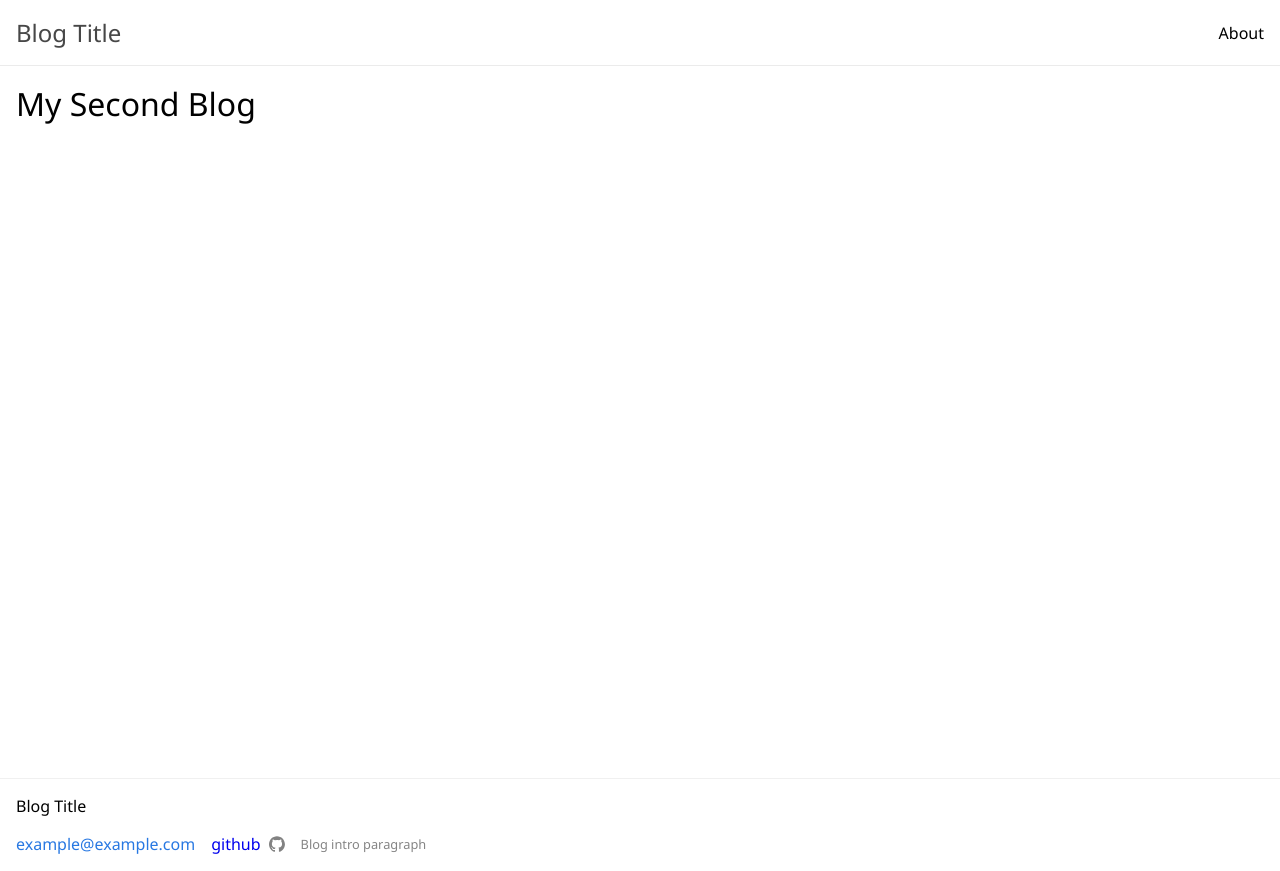
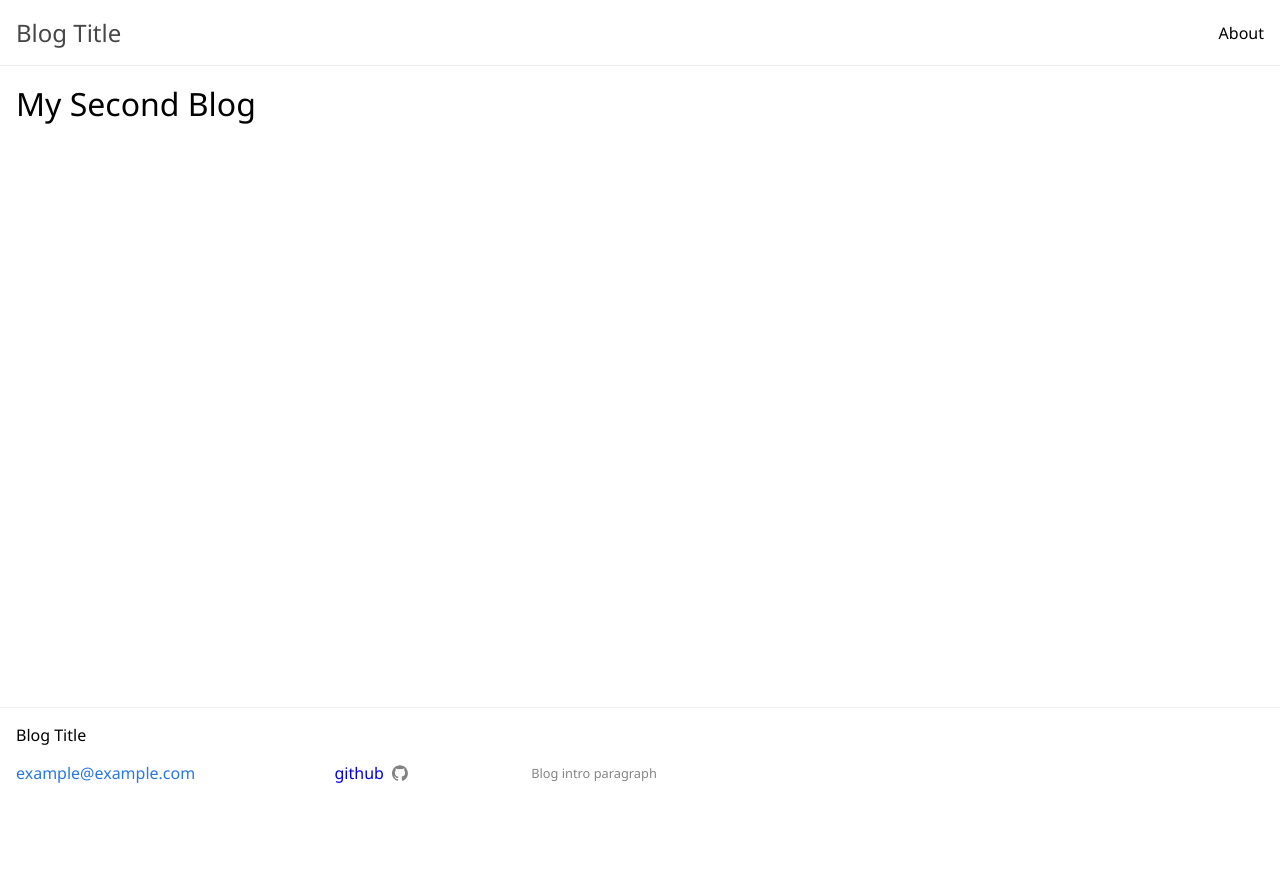
Before and after one commit to jjdavenport/git-blog, a plain HTML site: page content/blog-2.html in a window 1280 px wide. After the commit the page ends 800 px from the top, so only its background shows below. Drawn offline with Linux system fonts and the light colour scheme.

Commit message:
link correction

```diff
--- a/assets/style.css
+++ b/assets/style.css
@@ -16,6 +16,12 @@ body {
   --links-visited-color: hsl(214, 77%, 37%);
   --logo-color-light: hsl(0, 0%, 51%);
   --font-color-dark: hsl(0, 100%, 100%);
+}
+
+main {
+  display: flex;
+  flex-direction: column;
+  height: 100vh;
 }
 
 .header {
@@ -47,7 +53,6 @@ body {
 
 .links {
   padding: 1rem;
-  height: 85vh;
 }
 
 .links h3 {
@@ -93,6 +98,7 @@ a h4:hover {
   border-top: 0.1rem solid hsl(0, 0%, 94%);
   display: flex;
   flex-wrap: wrap;
+  margin-top: auto;
 }
 
 .contact a {
@@ -103,6 +109,7 @@ a h4:hover {
   display: flex;
   align-items: center;
   margin-left: 1rem;
+  width: 20vw;
 }
 
 .footer svg {
@@ -121,7 +128,6 @@ a h4:hover {
 }
 
 .footer h6 {
-  margin-left: 1rem;
   display: flex;
   align-items: center;
   width: 50vw;
--- a/content/assets/content-style.css
+++ b/content/assets/content-style.css
@@ -16,6 +16,12 @@ body {
   --links-visited-color: hsl(214, 77%, 37%);
   --logo-color-light: hsl(0, 0%, 51%);
   --font-color-dark: hsl(0, 100%, 100%);
+}
+
+main {
+  display: flex;
+  flex-direction: column;
+  height: 100vh;
 }
 
 .header {
@@ -47,7 +53,6 @@ body {
 
 .links {
   padding: 1rem;
-  height: 85vh;
 }
 
 .links h3 {
@@ -93,6 +98,7 @@ a h4:hover {
   border-top: 0.1rem solid hsl(0, 0%, 94%);
   display: flex;
   flex-wrap: wrap;
+  margin-top: auto;
 }
 
 .contact a {
@@ -102,7 +108,9 @@ a h4:hover {
 .socials {
   display: flex;
   align-items: center;
+  justify-content: center;
   margin-left: 1rem;
+  width: 25vw;
 }
 
 .footer svg {
@@ -121,7 +129,6 @@ a h4:hover {
 }
 
 .footer h6 {
-  margin-left: 1rem;
   display: flex;
   align-items: center;
   width: 50vw;
--- a/content/blog-2.html
+++ b/content/blog-2.html
@@ -12,7 +12,7 @@
         <a href="https://jjdavenport.github.io/git-blog/">
           <h1>Blog Title</h1></a
         >
-        <a href="./content/about.html">
+        <a href="https://jjdavenport.github.io/git-blog/content/about.html">
           <h2>About</h2>
         </a>
       </div>
```
